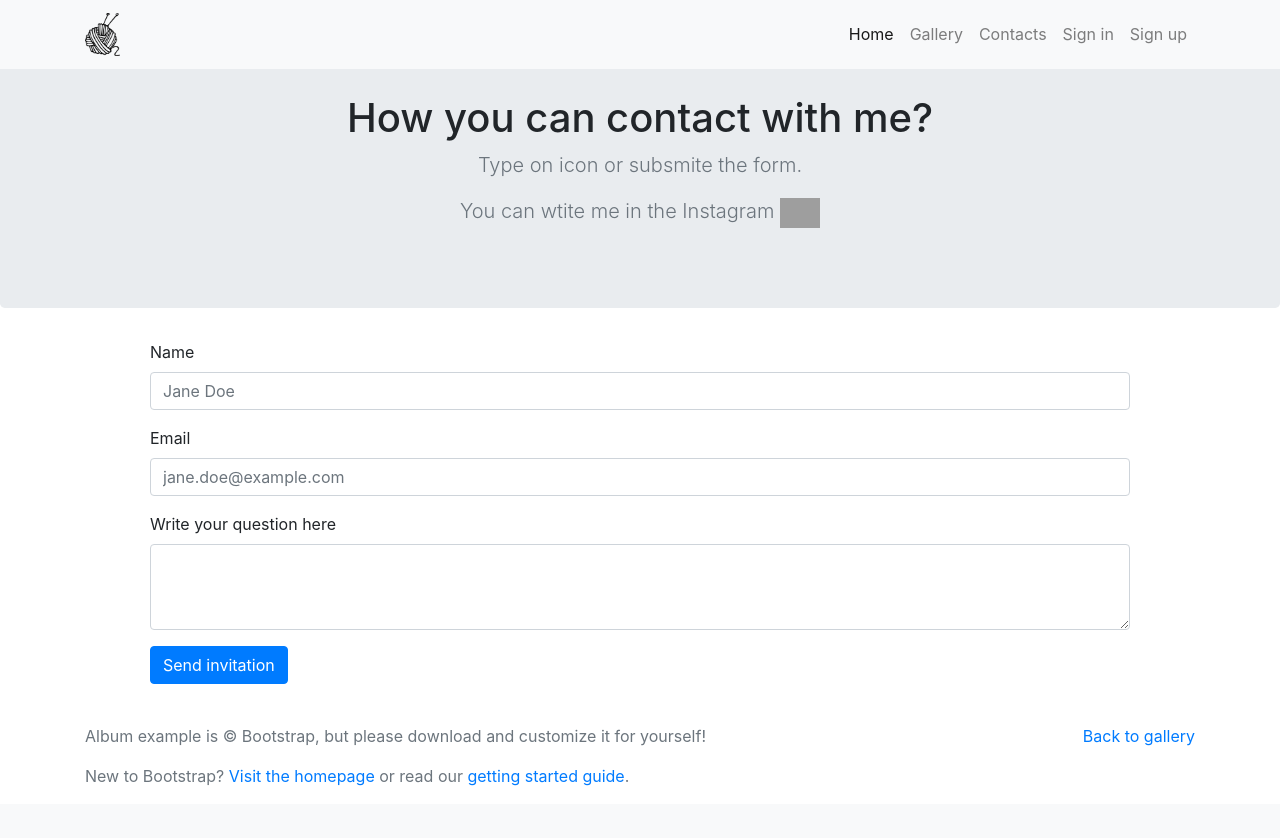
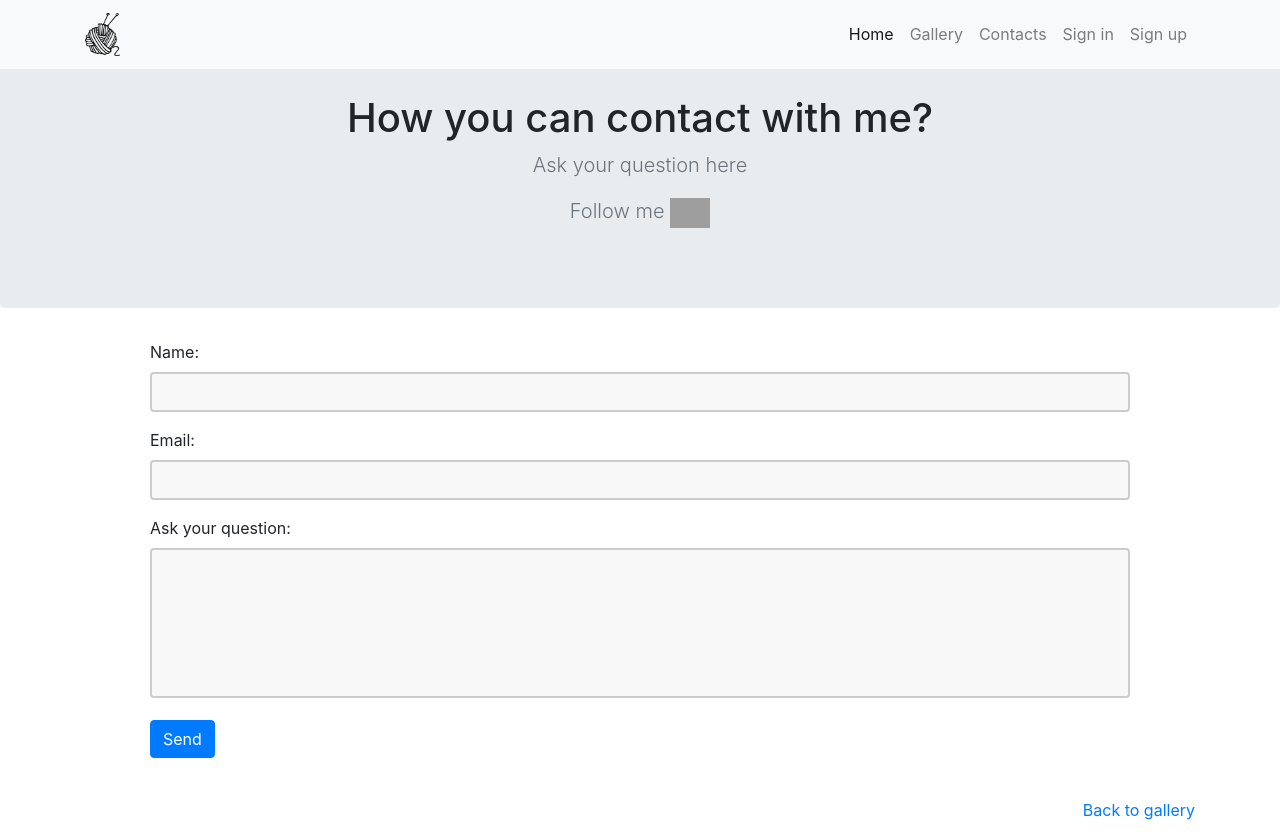
Before and after one commit to ArtamonovDen/knittingShop, a Django app: page /contacts/ in a window 1280 px wide. Before the commit the page ends 786 px from the top, so only its background shows below. Run offline with Django 3.2, Linux system fonts and the light colour scheme; some libraries are stand-ins or nearby versions; some web fonts are replaced; grey boxes are pictures that could not be loaded.

Commit message:
Add contacts.Add login after registration

```diff
--- a/knittingshop/admin.py
+++ b/knittingshop/admin.py
@@ -1,9 +1,10 @@
 from django.contrib import admin
 
-from .models import Item, UserProfile, Purchase
+from .models import Item, UserProfile, Purchase, Question
 
 # Register your models here.
 
 admin.site.register(Item)
 admin.site.register(UserProfile)
 admin.site.register(Purchase)
+admin.site.register(Question)
--- a/knittingshop/forms.py
+++ b/knittingshop/forms.py
@@ -3,7 +3,7 @@ from django.contrib.auth.models import User
 from django.contrib.auth.forms import UserCreationForm, UserChangeForm, AuthenticationForm, ReadOnlyPasswordHashField
 from django.forms import ModelForm
 
-from .models import UserProfile
+from .models import UserProfile, Question
 
 
 class RegistrationForm(UserCreationForm):
@@ -43,3 +43,16 @@ class EditProfileForm(ModelForm):
         # fields = ['country', 'city', 'street', 'home', 'apartment', 'phone', 'zip']
         fields = '__all__'
         exclude = ['user']
+
+
+class QuestionForm(ModelForm):
+
+    def __init__(self, *args, **kwargs):
+        super(QuestionForm, self).__init__(*args, **kwargs)
+        self.fields['name'].label = "Name"
+        self.fields['email'].label = "Email"
+        self.fields['question'].label = "Ask your question"
+
+    class Meta:
+        model = Question
+        fields = '__all__'
--- a/knittingshop/models.py
+++ b/knittingshop/models.py
@@ -5,6 +5,7 @@ from django.contrib.auth.models import User
 from django.utils import timezone
 
 from django.db.models.signals import post_save
+
 
 class Item(models.Model):
     item_name = models.CharField(max_length=50)
@@ -18,11 +19,10 @@ class Item(models.Model):
     item_availability = models.CharField(
         max_length=30,
         choices=[
-            ('Available', 'Available'),
-            ('In order', 'In order'),
-            ('Not available', 'Not available')
+            ('In stock', 'In stock'),
+            ('To order', 'To order'),
         ],
-        default='Available'
+        default='In stock'
     )
     item_materials = models.CharField(max_length=120, default="")
     item_colors = models.CharField(max_length=120, default="")
@@ -48,17 +48,8 @@ class UserProfile(models.Model):
     phone = models.PositiveIntegerField(default=0)  # TODO django-phonenumber-field
     zip = models.PositiveIntegerField(default=0)
 
-    # basket  =models.OneToOneField(Basket, on_delete=models.CASCADE)
-
     def __str__(self):
         return self.user.get_full_name()
-
-    # basket = models.OneToOneField(Basket)
-
-    # создание и доступ к корзине
-    # u = UserProfile.obects(pk=3)
-    # u.basket_set.create()
-    # Basket.objects.filter(user = u)
 
 
 class Purchase(models.Model):
@@ -69,12 +60,14 @@ class Purchase(models.Model):
     def __str__(self):
         return '{}  buys {}'.format(self.user.__str__(), self.chosen_item.__str__())
 
-    # i = Items.objects.get(pk = pk)
-    # b.chosen_items.add(i)
-    # .get() чтобы получить
 
-    # Publication.objects.get(id=4).article_set.all()
-    # Article.objects.filter(publications__id=1)
+class Question(models.Model):
+    name = models.CharField(max_length=120, default="")
+    email = models.EmailField()
+    question = models.TextField()
+
+    def __str__(self):
+        return str(self.question)
 
 
 def create_profile(sender, **kwargs):
--- a/knittingshop/templates/knittingshop/buy.html
+++ b/knittingshop/templates/knittingshop/buy.html
@@ -32,6 +32,7 @@
   }
 
 
+
 </style>
 {% endblock%}
 
@@ -42,7 +43,7 @@
         <p class="lead text-muted">We need this information to send you a parcel</p>
     </div>
     <div class="container">
-      <form method="post"  >
+        <form method="post">
             {% csrf_token %}
             {{ formProfile.as_p }}
             <input type="submit" class="btn btn-primary">
--- a/knittingshop/templates/knittingshop/contacts.html
+++ b/knittingshop/templates/knittingshop/contacts.html
@@ -17,8 +17,30 @@
     margin-top:10px;
     margin-left:150px;
     margin-right: 150px;
-    margin-bottom:40px;"
+    margin-bottom:40px;
   }
+  input {
+      width: 100%;
+      padding: 6px 10px;
+      box-sizing: border-box;
+      border: 2px solid #ccc;
+      border-radius: 4px;
+      background-color: #f8f8f8;
+      resize: none;
+  }
+  textarea {
+  width: 100%;
+  height: 150px;
+  padding: 12px 20px;
+  box-sizing: border-box;
+  border: 2px solid #ccc;
+  border-radius: 4px;
+  background-color: #f8f8f8;
+  resize: none;
+}
+
+
+
 </style>
 {% endblock%}
 
@@ -28,40 +50,34 @@
 <section class="jumbotron text-center">
     <div class="container">
         <h1 class="jumbotron-heading">How you can contact with me?</h1>
-    <p class="lead text-muted">Type on icon or subsmite the form.</p>
-    <p class="lead text-muted">You can wtite me in the Instagram <a href="www.instagram.com"><img  src="https://bedzrus.co.uk/pub/media/wysiwyg/instagram.png" width="40px"></a> </p>
+        <p class="lead text-muted">Ask your question here</p>
+        <p class="lead text-muted">Follow me <a href="https://www.instagram.com/ri_zarubina/"><img
+                src="https://bedzrus.co.uk/pub/media/wysiwyg/instagram.png" width="40px"></a></p>
 
 
     </div>
 </section>
 
-<form class="form" >
+<form class="form" method="post">
+    {% csrf_token %}
+
+    {% for field in form %}
         <div class="form-group">
-    <label for="exampleInputName2">Name</label>
-    <input type="text" class="form-control" id="exampleInputName2" placeholder="Jane Doe">
+            {{ field.errors }}
+            {{ field.label_tag }}<br> {{ field }}
         </div>
-  <div class="form-group">
-    <label for="exampleInputEmail2">Email</label>
-    <input type="email" class="form-control" id="exampleInputEmail2" placeholder="jane.doe@example.com">
-  </div>
-  <div class="form-group">
-    <label for="exampleTextarea">Write your question here</label>
-    <textarea class="form-control" id="exampleTextarea" rows="3"></textarea>
-  </div>
-  <button type="submit" class="btn btn-primary">Send invitation</button>
+    {% endfor %}
+
+    <button type="submit" class="btn btn-primary">Send</button>
 </form>
-
-
 
 
 
 <footer class="text-muted">
     <div class="container">
         <p class="float-right">
-      <a href="gallery.html">Back to gallery</a>
+            <a href="{% url 'knittingshop:gallery' %}">Back to gallery</a>
         </p>
-    <p>Album example is &copy; Bootstrap, but please download and customize it for yourself!</p>
-    <p>New to Bootstrap? <a href="../../">Visit the homepage</a> or read our <a href="../../getting-started/">getting started guide</a>.</p>
     </div>
 </footer>
 
--- a/knittingshop/urls.py
+++ b/knittingshop/urls.py
@@ -1,10 +1,11 @@
 from django.urls import path, include, reverse_lazy
+import re
 from . import views
 from django.conf import settings
 from django.conf.urls.static import static
 from django.contrib.auth import views as auth_views
 from django.contrib.auth.views import LoginView, LogoutView, PasswordResetView, PasswordResetDoneView, \
-    PasswordResetConfirmView, PasswordChangeView, PasswordChangeDoneView
+    PasswordResetConfirmView, PasswordResetCompleteView, PasswordChangeDoneView
 
 app_name = 'knittingshop'
 urlpatterns = [
@@ -21,21 +22,5 @@ urlpatterns = [
                   path('profile/edit/', views.edit_profile, name='edit_profile'),
                   path('change-password/', views.change_password, name='change_password')
 
-                  # path('reset-password/',
-                  #      auth_views.PasswordResetView.as_view(template_name='knittingshop/password_reset_form.html'),
-                  #      name='reset_password'),
-                  # path('reset-password/done',
-                  #      auth_views.PasswordResetDoneView.as_view(template_name='knittingshop/reset_password_done.html'),
-                  #      name='reset_password_done'),
-                  # path('reset-password/confirm',
-                  #      auth_views.PasswordResetConfirmView.as_view(template_name='knittingshop/password_reset_confirm.html'),
-                  #      name='password_reset_confirm'),
-                  # # path('reset-password/confirm',
-                  # #      auth_views.PasswordResetConfirmView.as_view(), name='password_reset_confirm'),
-                  # path('reset-password/complete',
-                  #      auth_views.PasswordResetCompleteView.as_view(template_name='knittingshop/password_reset_complete.html'),
-                  #      name='password_reset_complete'),
-
-                  # path('accounts/', include('django.contrib.auth.urls'))
 
               ] + static(settings.MEDIA_URL, document_root=settings.MEDIA_ROOT)
--- a/knittingshop/views.py
+++ b/knittingshop/views.py
@@ -1,8 +1,10 @@
+from django.contrib import messages
 from django.http import HttpResponse
-from .models import Item, UserProfile, Purchase
+
+from .models import Item, UserProfile, Purchase, Question
 from django.shortcuts import render, redirect
-from django.contrib.auth.forms import UserChangeForm, UserCreationForm, PasswordChangeForm
-from .forms import RegistrationForm, EditProfileForm, EditUserForm
+from django.contrib.auth.forms import UserChangeForm, UserCreationForm, PasswordChangeForm, PasswordResetForm
+from .forms import RegistrationForm, EditProfileForm, EditUserForm, QuestionForm
 from django.contrib.auth.models import User
 import django.contrib.auth as auth
 from django.contrib.auth.decorators import login_required
@@ -27,7 +29,21 @@ def gallery(request):
 
 
 def contacts(request):
-    return render(request, 'knittingshop/contacts.html')
+    if request.method == 'POST':
+        # contact = Question.objects.create()
+        form = QuestionForm(request.POST)
+        if form.is_valid():
+            form = form.save(commit=True)
+            # print(pro)
+            return redirect(reverse('knittingshop:contacts'))
+        else:
+            return redirect(reverse('knittingshop:contacts'))  # TODO add error message
+    else:
+
+        args = {
+            'form': QuestionForm(),
+        }
+        return render(request, 'knittingshop/contacts.html', args)
 
 
 def login(request):
@@ -44,7 +60,12 @@ def register(request):
     if request.method == 'POST':
         form = RegistrationForm(request.POST)
         if form.is_valid():
-            form.save()
+            new_user = form.save()
+            messages.info(request, "Thanks for registering. You are now logged in.")
+            new_user = auth.authenticate(username=form.cleaned_data['username'],
+                                         password=form.cleaned_data['password1'],
+                                         )
+            auth.login(request, new_user)
             # request.user.basket_set.create()
             return redirect(reverse('knittingshop:index'))
         else:
@@ -78,8 +99,6 @@ def buy(request, item_id):
         return render(request, 'knittingshop/buy.html', args)
 
 
-
-
 def confirm_purchase(request):
     return render(request, 'knittingshop/thanks_for_buying.html')
 
@@ -92,6 +111,7 @@ def view_profile(request):
         return render(request, 'knittingshop/profile.html', args)
     else:
         return redirect('/login')
+
 
 @login_required(login_url='/login/')
 def edit_profile(request):
@@ -109,7 +129,6 @@ def edit_profile(request):
         return render(request, 'knittingshop/edit_profile.html', args)
 
 
-
 @login_required(login_url='/login/')
 def change_password(request):
     if request.method == 'POST':
--- a/webappsite/settings.py
+++ b/webappsite/settings.py
@@ -126,3 +126,5 @@ LOGIN_REDIRECT_URL = '/'
 #EMAIL_BACKEND = "django.core.mail.backends.filebased.EmailBackend"
 EMAIL_BACKEND = "django.core.mail.backends.console.EmailBackend"
 EMAIL_FILE_PATH = os.path.join(BASE_DIR, "sent_emails")
+EMAIL_HOST = 'localhost'
+EMAIL_PORT = 1025
```
Also changed, not shown: knittingshop/templates/knittingshop/detail.html (+31 -35 lines), knittingshop/templates/knittingshop/edit_profile.html (+5 -2 lines), knittingshop/templates/knittingshop/gallery.html (+14 -7 lines), knittingshop/templates/knittingshop/index.html (+11 -10 lines). Lines whose indentation alone changed are shown as unchanged.
